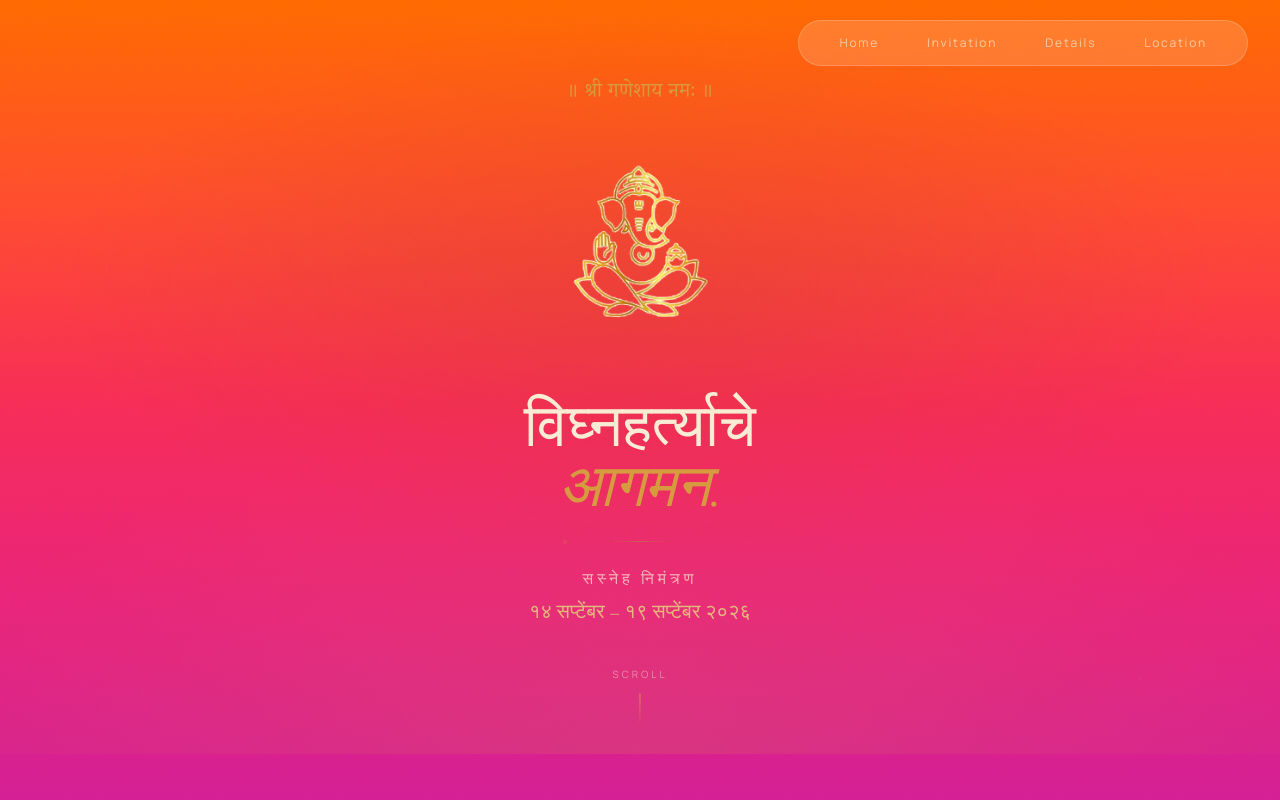
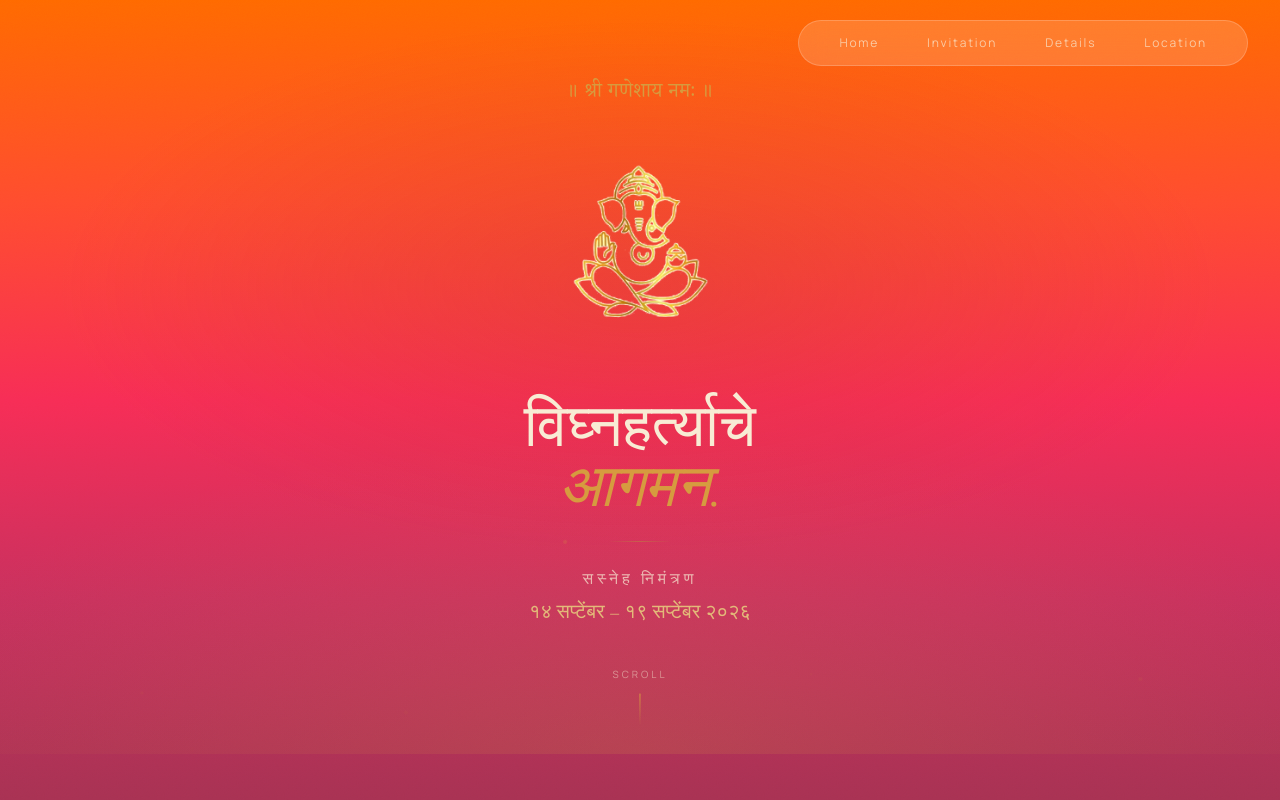
Before and after one commit to varadkadam26/ArushiGanpati, a React (Vite) app: page / in a window 1280 px wide. Shown: the top 800 px of the page. Built offline with nearby package versions, Linux system fonts and the light colour scheme.

Commit message:
color changed iggggg

```diff
--- a/src/index.css
+++ b/src/index.css
@@ -36,8 +36,8 @@ body {
     #ff6a00 0%,
     #ff4d2e 25%,
     #f72d56 50%,
-    #e9237a 75%,
-    #d41f94 100%
+    #c9305e 75%,
+    #a83253 100%
   );
   background-attachment: fixed;
   color: var(--ivory);
```
